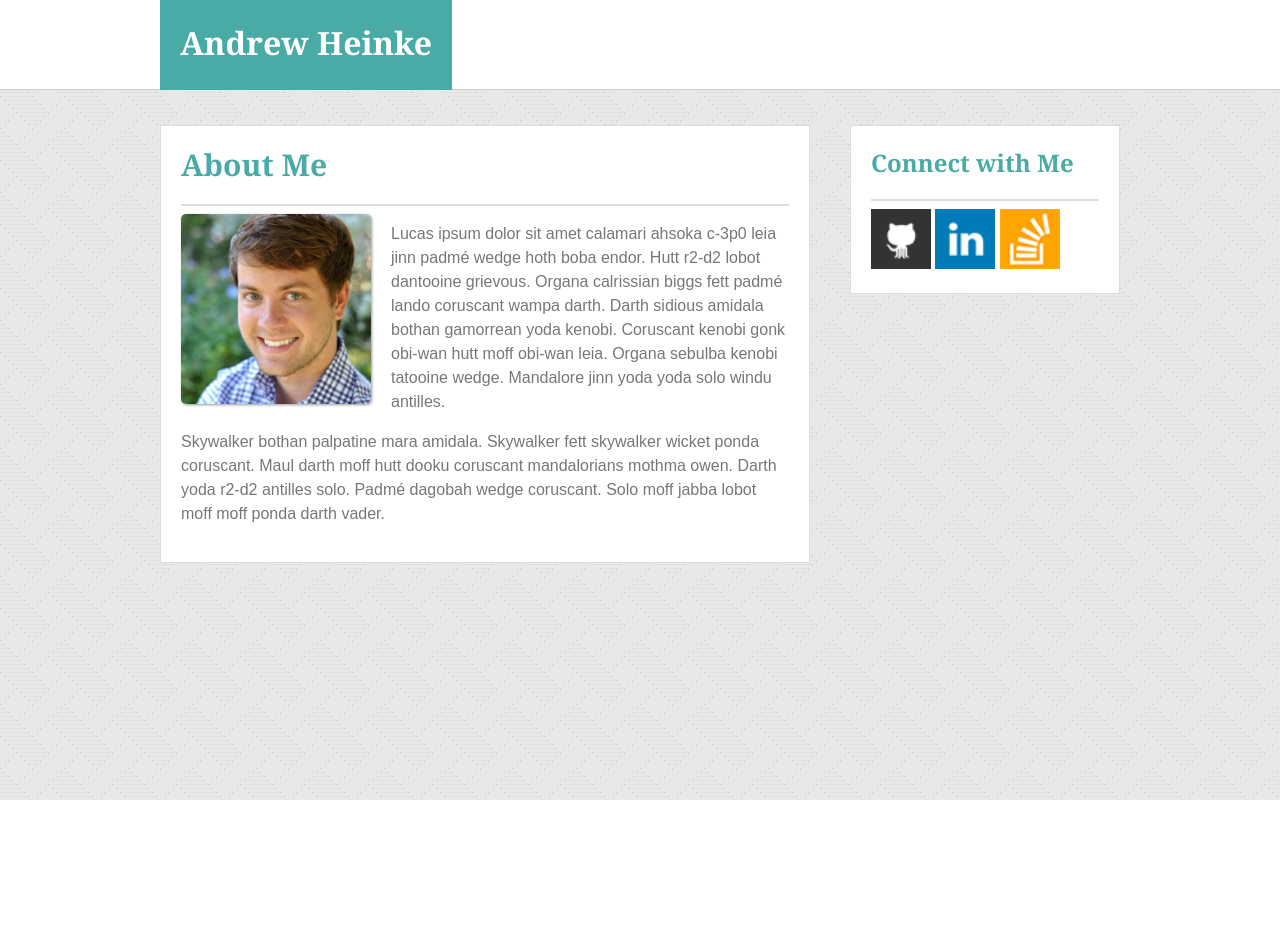
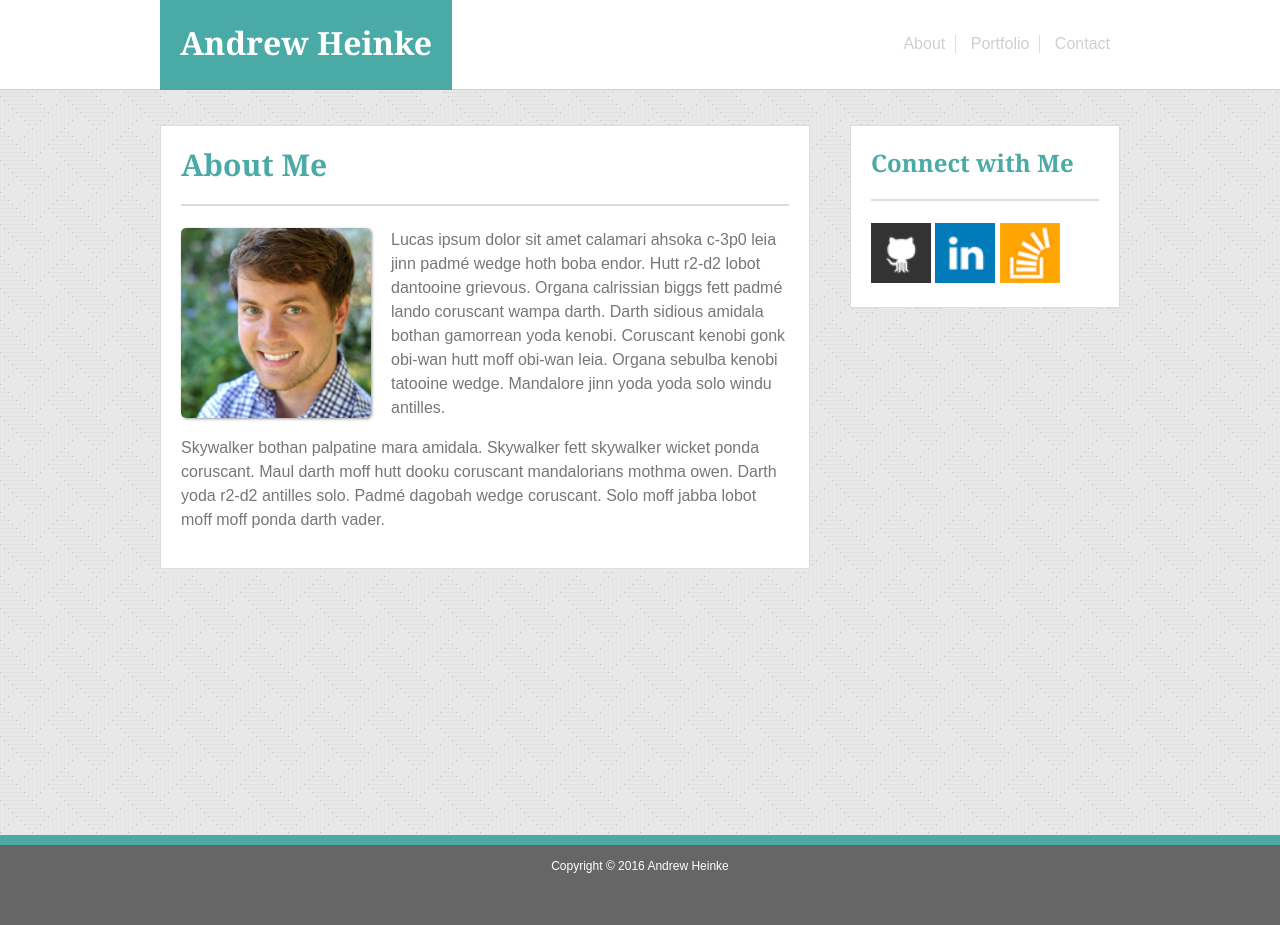
Before and after one commit to AndrewHeinke/Basic-Portfolio, a plain HTML site: page index.html in a window 1280 px wide. Before the commit the page ends 800 px from the top, so only its background shows below. Drawn offline with Linux system fonts and the light colour scheme.

Commit message:
initial site files

```diff
--- a/assets/css/style.css
+++ b/assets/css/style.css
@@ -2,6 +2,7 @@
 	-webkit-box-sizing: border-box;
      -moz-box-sizing: border-box;
           box-sizing: border-box;
+
 }
 
 h1, h2, h3, h4, h5, h6 {
@@ -19,6 +20,11 @@
 hr {
 
 	border: 1px solid #DDDDDD;
+	margin-bottom: 22px;
+}
+
+html, body {
+	height: 100%;
 }
 
 body {
@@ -26,6 +32,8 @@
 	background-image: url("../images/pixel_weave-bg.png");
 	margin: 0;
 	padding: 0;
+	min-height: 100%;
+	height: 100%;
 }
 
 p {
@@ -49,7 +57,6 @@
 	margin: 0 auto;
 	padding: 0;
 	max-width: 960px;
-	margin: 0 auto;
 }
 
 #myName {
@@ -61,7 +68,33 @@
 	float: left;
 }
 
+.nav {
+	float: right;
+	margin-top: 35px;
+}
 
+.nav a {
+  text-decoration: none;
+  color: #CFCFCF;
+  display: block;
+  padding: 0 10px;
+}
+
+.nav li {
+    display: inline-block;
+    border-right: 1px solid #DDDDDD;
+ }
+
+ .nav li:last-child {
+ 	border-right: none;
+ }
+
+.nav ul {
+	list-style: none;
+	text-align: center;
+	padding: 0;
+	margin: 0;
+}
 
 #profilePic {
 	width: 190px;
@@ -76,16 +109,18 @@
 #socialBtns {
 	width: 270px;
     margin-top:90px;
-    margin-left: auto;
-    margin-right: auto;
 
 }
 
 #socialIcon {
 	width: 60px;
 	height: 60px;
+	margin-right: 13px;
 }
 
+#socialIcon:last-child {
+	margin-right: 0px;
+}
 
 h4 {
 	color: #4aaaa5;
@@ -95,7 +130,6 @@
 }
 
 .content {
-	margin: 0 auto;
 	padding: 0;
 	max-width: 960px;
 	margin: 0 auto;
@@ -115,3 +149,27 @@
 	width: 270px;
 	float: right;
 }
+
+footer {
+	width: 100%;
+	background: #666666;
+	border-top: 10px solid #4aaaa5;
+	height: 90px;
+	clear: both;
+}
+
+#footerText {
+	text-align: center;
+	font-size: 12px;
+	color: #fff;
+}
+
+.wrapper {
+min-height: 100%;
+height: auto !important;
+height: 100%;
+margin: 0 auto -90px;
+}
+.footer, .push {
+height: 90px;
+}
--- a/index.html
+++ b/index.html
@@ -12,9 +12,17 @@
     		<div id="myName">
     			<h1>Andrew Heinke</h1>
     		</div>
-  		</div>
+  			<div class="nav">
+      			<ul>
+        			<li class="about"><a href="index.html">About</a></li>
+        			<li class="news"><a href="portfolio.html">Portfolio</a></li>
+        			<li class="contact"><a href="contact.html">Contact</a></li>
+      			</ul>
+    		</div>
+		</div>
 	</header>
 
+	<div class="wrapper">
 	<div class="content">
 		<section class="main">
 			<h3>About Me</h3>
@@ -34,6 +42,11 @@
 			</div>
 		</section>
 	</div>
+	<div class="push"></div>
+	</div>
+	<footer>
+	<p id="footerText">Copyright &copy; 2016 Andrew Heinke</p>
+	</footer>
 
 </body>
 </html>
```
